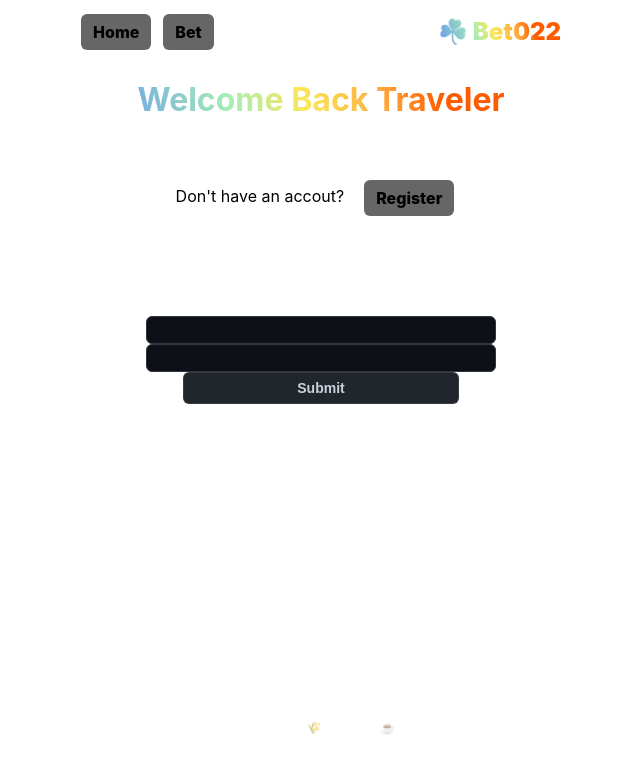
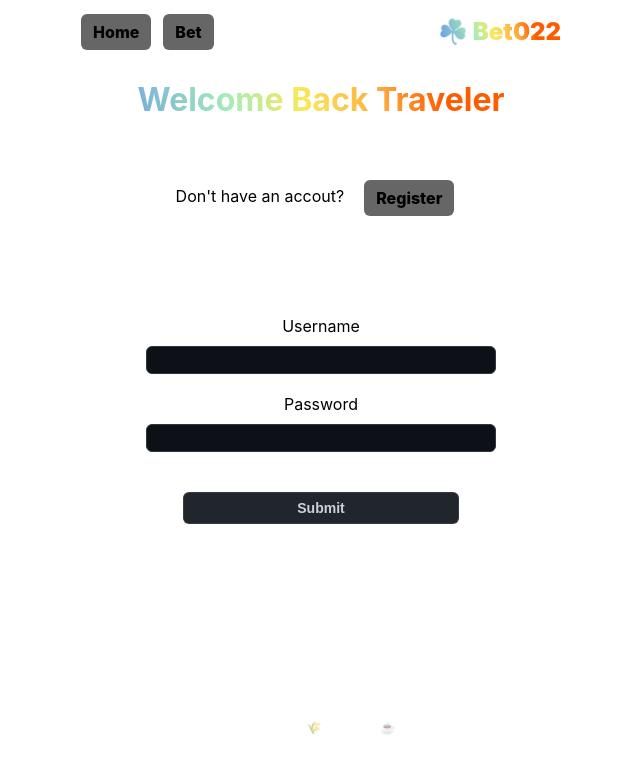
Before and after one commit to b8zeek/bet022, a Next.js app: page /login in a window 1280 px wide. Shown: the top 774 px of the page, without its empty margins (319-959 px from the left). Built offline with nearby package versions, Linux system fonts and the light colour scheme.

Commit message:
Updated Login page.

```diff
--- a/pages/login.tsx
+++ b/pages/login.tsx
@@ -4,7 +4,7 @@ import { object, string } from 'yup'
 import { yupResolver } from '@hookform/resolvers/yup'
 
 import { PageLayout } from '../wrappers'
-import { Input, RedirectContainer, Button } from '../components'
+import { Label, Input, RedirectContainer, Button } from '../components'
 
 const schema = object().shape({
   userName: string().min(6).max(255).required(),
@@ -30,8 +30,10 @@ export default function LoginPage() {
     <PageLayout heading='Welcome Back Traveler' subheading='Thank you for your money poor lost soul'>
       <RedirectContainer paragraph="Don't have an accout?" redirectLabel='Register' redirectPath='/register' />
       <Form onSubmit={handleSubmit(onSubmitHandler)}>
-        <Input spellCheck={false} {...register('userName')} />
-        <Input spellCheck={false} {...register('password')} />
+        <Label>Username</Label>
+        <Input spellCheck={false} {...register('userName')} marginBottom='20px' />
+        <Label>Password</Label>
+        <Input spellCheck={false} {...register('password')} marginBottom='40px' />
         <Button type='submit'>Submit</Button>
       </Form>
     </PageLayout>
```
